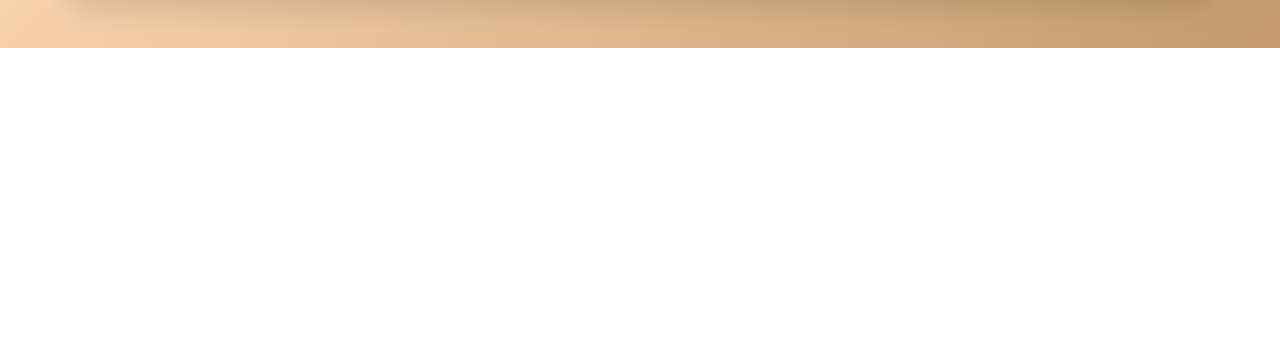
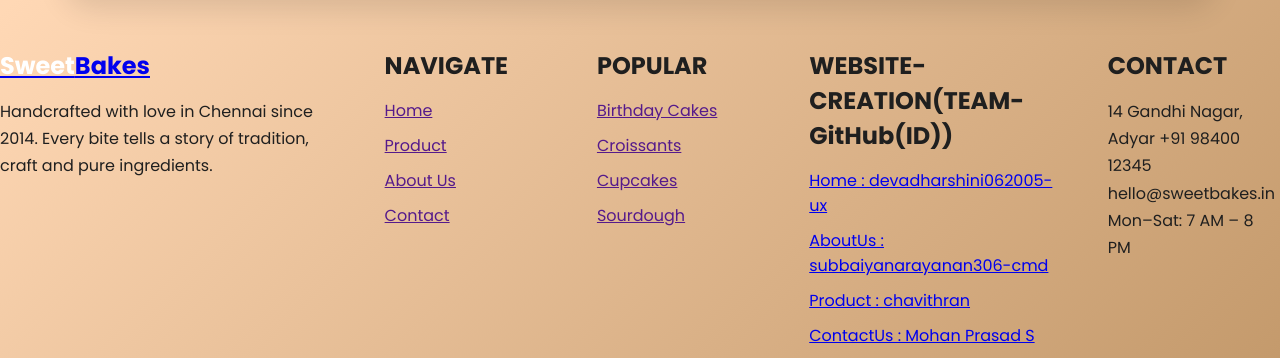
Before and after one commit to subbaiyanarayanan306-cmd/TeamProject, a plain HTML site: page contact.html in a window 1280 px wide. Shown: the part 1611-1969 px from the top of the page. Before the commit the page ends 1659 px from the top, so only its background shows below. Drawn offline with Linux system fonts and the light colour scheme.

Commit message:
added footer page

```diff
--- a/contact.html
+++ b/contact.html
@@ -4,6 +4,9 @@
   <meta charset="UTF-8" />
   <meta name="viewport" content="width=device-width, initial-scale=1.0"/>
   <title>Velvet Crumbs | Contact Us</title>
+
+       <!-- TAILWIND CSS FOR TO LINK TAG : -->
+    <link rel="stylesheet" href="dist/output.css" />
 
   <!-- Google Font -->
   <link rel="preconnect" href="https://fonts.googleapis.com">
@@ -293,6 +296,64 @@
       border:none;
       border-radius:18px;
     }
+    /* FOOTER WHOLE CONTAINER INSIDE THE SECTION : */
+.footer-container{
+  display: grid;
+  grid-template-columns: 2fr 1fr 1fr 1.5fr 1fr;
+  gap: 40px;
+  align-items: start;
+}
+
+
+.footer-logo__content,
+.navigate,
+.popular,
+.contact{
+  text-align: start;
+}
+
+.footer-logo__content p,
+.contact p{
+  margin-top: 15px;
+  line-height: 1.7;
+}
+
+.contact p:hover{
+  color: white;
+  cursor: pointer;
+}
+
+.footer-logo__content p:hover{
+  color: white;
+  cursor: pointer;
+}
+
+.navigate ul,
+.popular ul,.team ul{
+  list-style: none;
+  margin-top: 15px;
+}
+
+.navigate ul li,
+.popular ul li,
+.team ul li
+{
+  margin-bottom: 10px;
+  padding: 0;
+}
+
+.navigate ul li:hover{
+  color: white;
+  cursor: pointer;
+}
+.popular ul li:hover{
+  color: white;
+  cursor: pointer;
+}
+.team ul li:hover{
+   color: white;
+   cursor: pointer;
+}
 
     /* RESPONSIVE */
 
@@ -476,6 +537,70 @@
     </div>
 
   </div>
+   <!-- FOOTER CREATION HERE : -->
+
+    <section class="footer-creation">
+      <div class="footer-container">
+        <!-- LEFT SIDE FIRST DIV : -->
+        <div class="footer-logo__content">
+          <h1 id="logo" class="font-bold text-2xl">
+            <a href="#"
+              ><span id="logo-text1" style="color: white">Sweet</span
+              ><span id="logo-text2">Bakes</span></a
+            >
+          </h1>
+          <p>
+            Handcrafted with love in Chennai since<br/> 2014. Every bite tells a
+            story of tradition,<br/> craft and pure ingredients.
+          </p>
+        </div>
+
+        <!-- NAVICATION : -->
+
+        <div class="navigate">
+          <h1>NAVIGATE</h1>
+          <ul>
+            <li><a href="">Home</a></li>
+            <li><a href="">Product</a></li>
+            <li><a href="">About Us</a></li>
+            <li><a href="">Contact</a></li>
+          </ul>
+        </div>
+
+        <!-- POPULAR SECTION : -->
+        <div class="popular">
+          <h1>POPULAR</h1>
+          <ul>
+            <li><a href="">Birthday Cakes</a></li>
+            <li><a href="">Croissants</a></li>
+            <li><a href="">Cupcakes</a></li>
+            <li><a href="">Sourdough</a></li>
+          </ul>
+        </div>
+
+        <!-- WEBSITE CREATION ; -->
+
+        <div class="team">
+          <h1>WEBSITE-CREATION(TEAM-GitHub(ID))</h1>
+          <ul>
+            <li><a target="_blank" href="https://github.com/devadharshini062005-ux">Home : devadharshini062005-ux</a></li>
+            <li><a target="_blank" href="https://github.com/subbaiyanarayanan306-cmd/TeamProject">AboutUs : subbaiyanarayanan306-cmd</a></li>
+             <li><a target="_blank" href="https://github.com/chavithran">Product : chavithran</a></li>
+            <li><a target="_blank" href="https://github.com/mohanprasad0512">ContactUs : Mohan Prasad S</a></li>
+          </ul>
+        </div>
+
+        <!-- CONTACT : -->
+
+        <div class="contact">
+          <h1>CONTACT</h1>
+          <p>
+            14 Gandhi Nagar, Adyar +91 98400 12345 hello@sweetbakes.in Mon–Sat:
+            7 AM – 8 PM
+          </p>
+        </div>
+      </div>
+    </section>
 
   <script>
 
```
